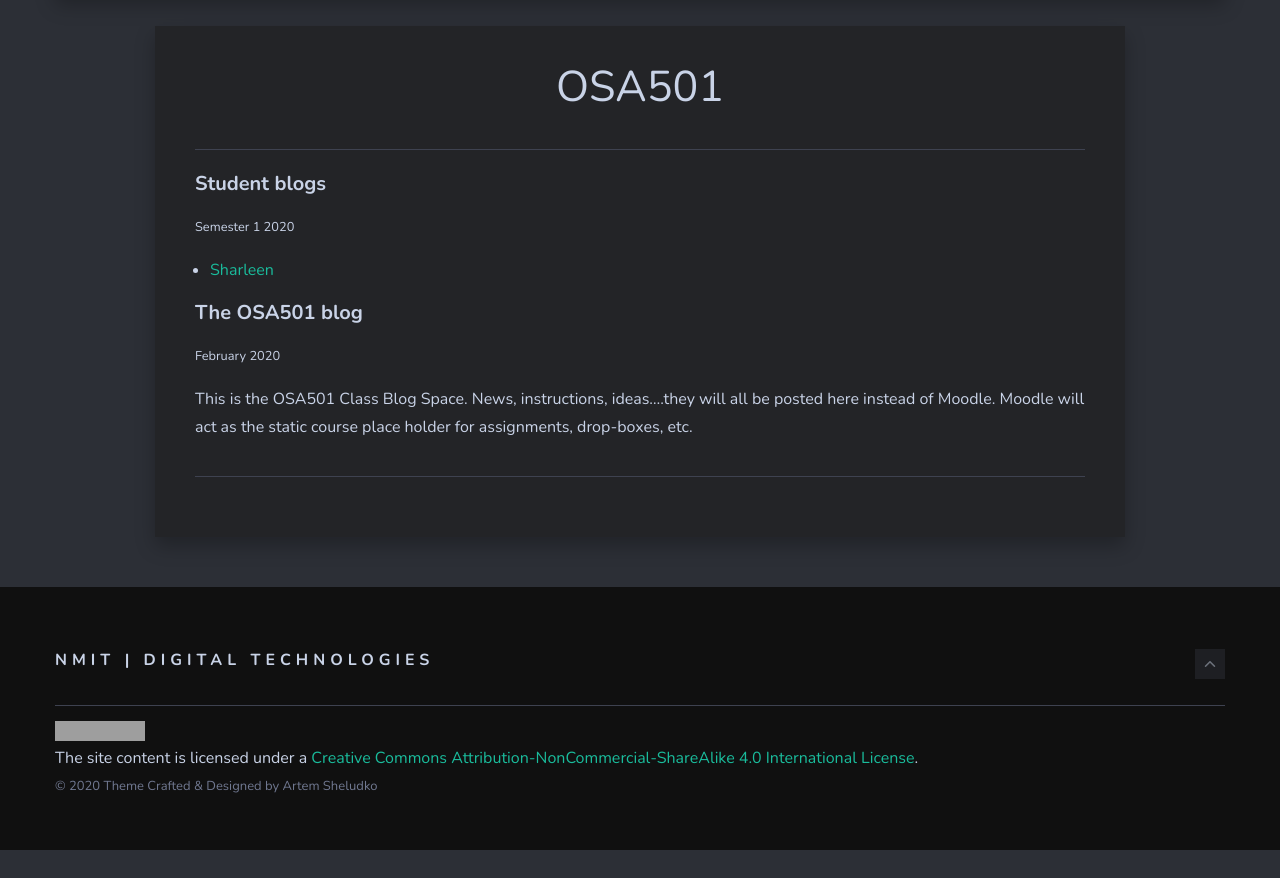
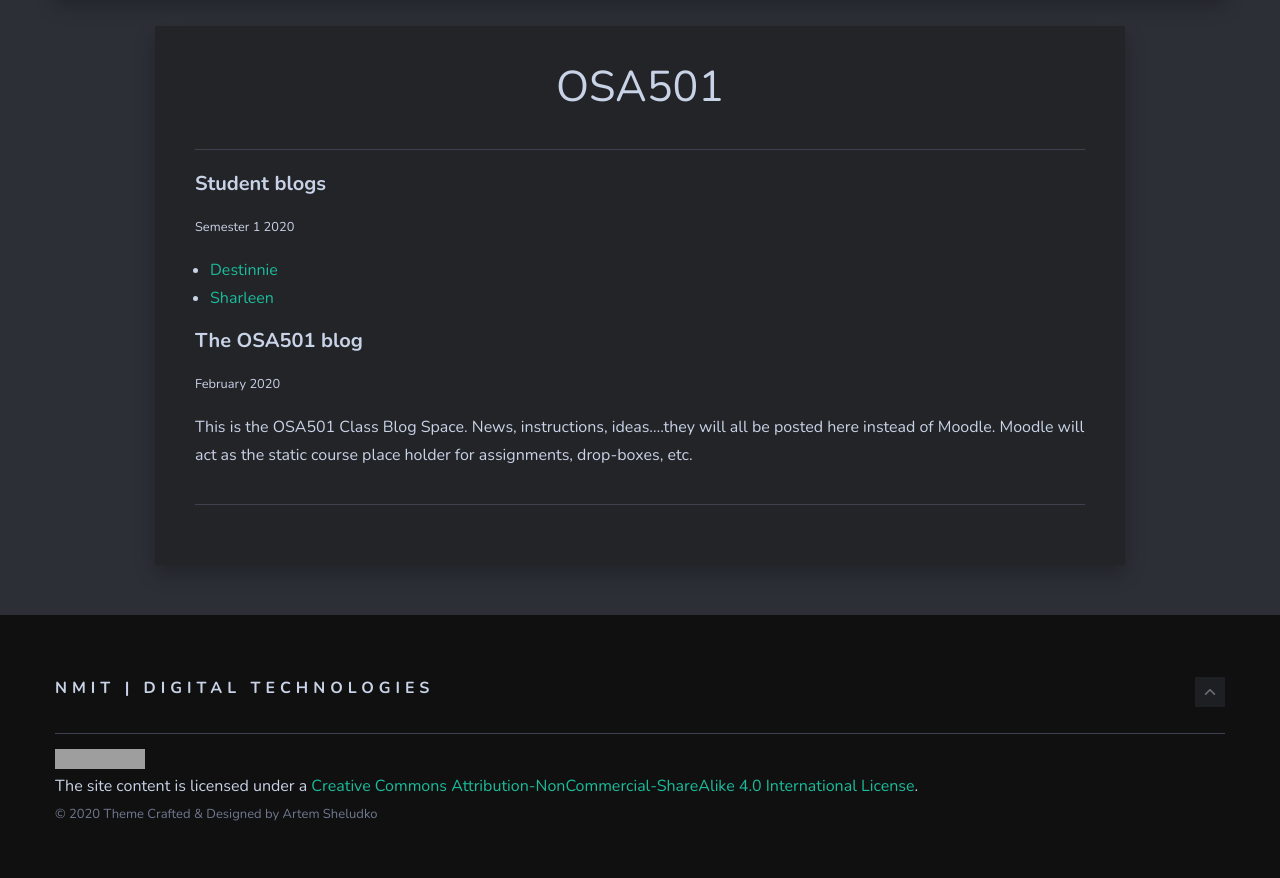
Before and after one commit to larsoliverdam/nmit, a Jekyll site: the page built from _pages/OSA501.md, in a window 1280 px wide and 900 px high, scrolled down 677 px, cut to the strip 22-900 px from the top of the window. Built offline with Jekyll 4.4.1, drawn with Linux system fonts in a browser that asks for light colours; nearby versions of some CDN libraries; comment, search, counter and statistics services are not loaded; before the commit the page ends 1549 px from its top, so only the background shows below that; grey boxes are pictures that could not be loaded.

Commit message:
add OSA501 blog links

```diff
--- a/_pages/OSA501.md
+++ b/_pages/OSA501.md
@@ -8,6 +8,7 @@ image: ubuntu.jpg
 #### Student blogs
 <small> Semester 1 2020</small>
 
+* [Destinnie](https://informationtech701.wordpress.com)
 * [Sharleen](https://sharleennmit.wordpress.com/)
 
 #### The OSA501 blog
```
